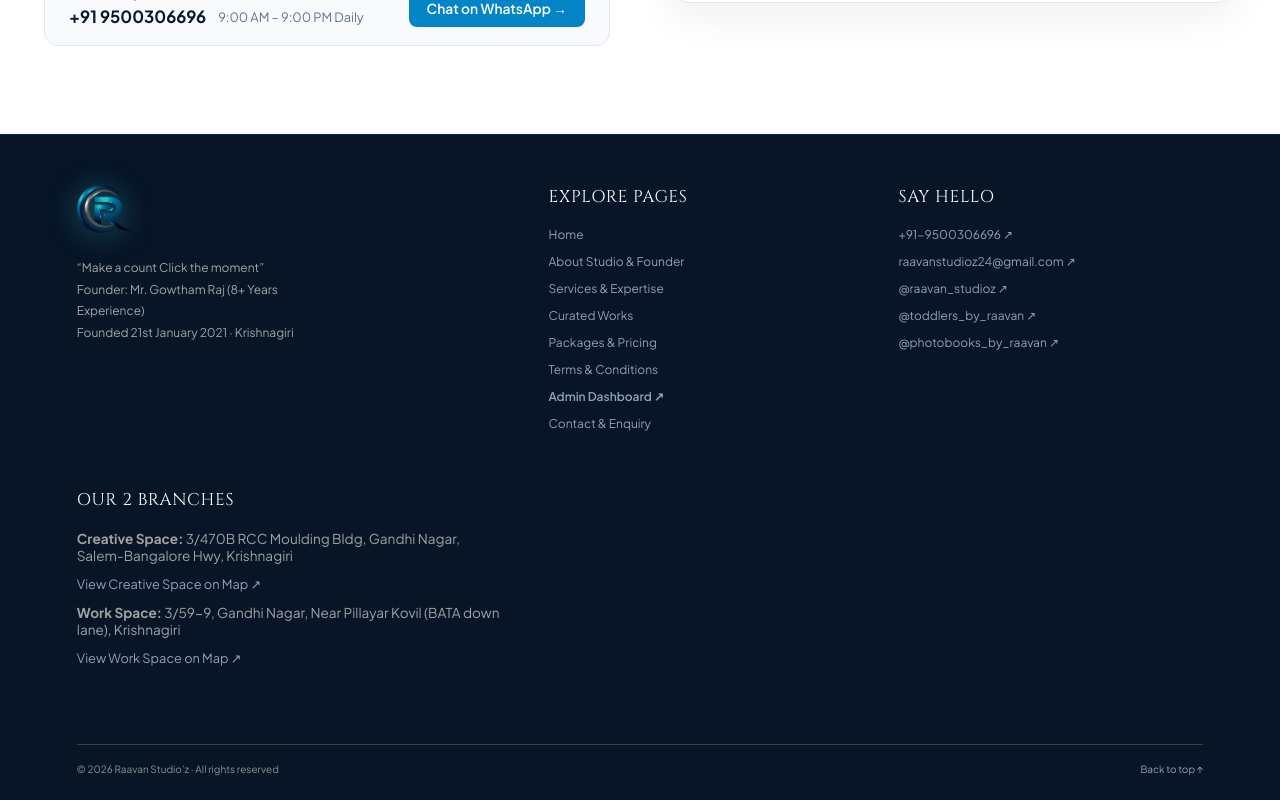
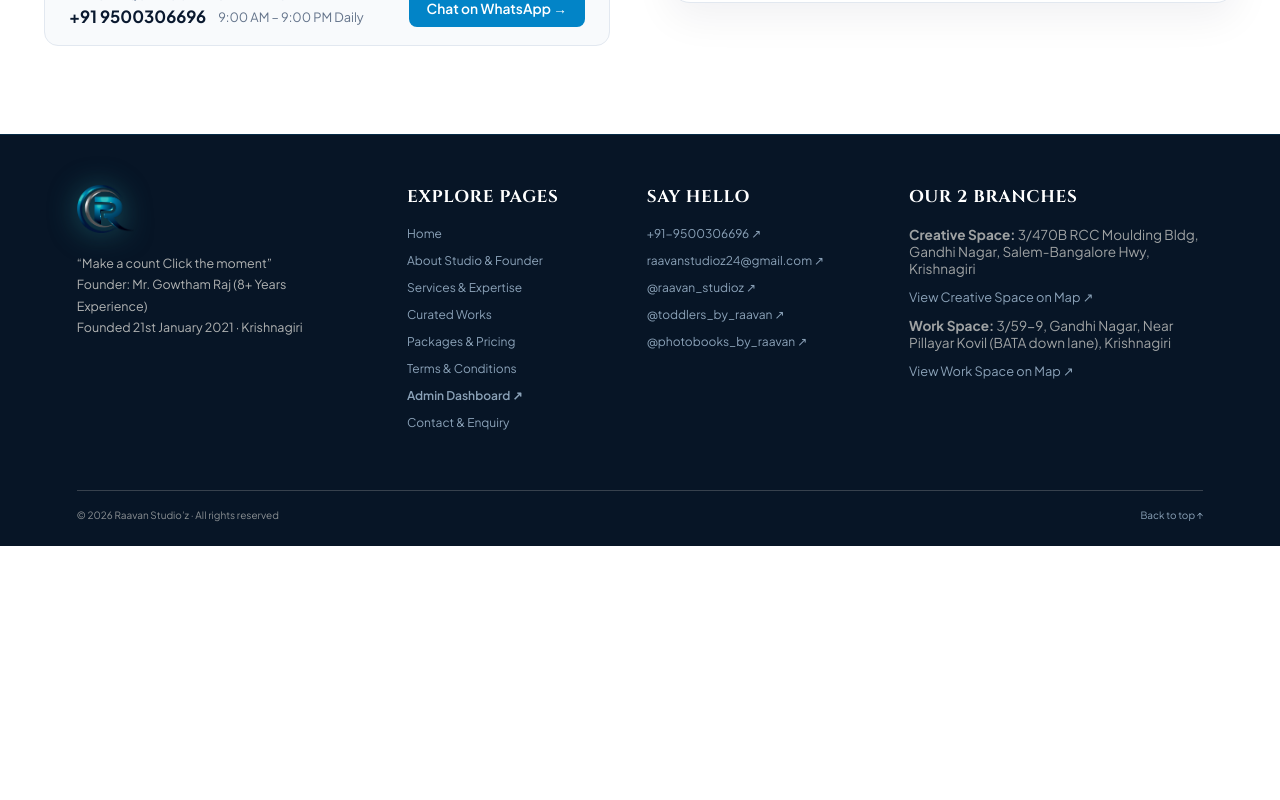
Before and after one commit to ramram128/raavan-public, a React (Vite) app in the folder frontend/: page / in a window 1280 px wide. Shown: the part 6717-7517 px from the top of the page. After the commit the page ends 7263 px from the top, so only its background shows below. Built offline with nearby package versions, Linux system fonts and the light colour scheme; a web font is replaced by a local one.

Commit message:
style: set footer columns to single row 4-column layout

```diff
--- a/frontend/src/styles.css
+++ b/frontend/src/styles.css
@@ -405,15 +405,16 @@ h1, h2, h3, p { margin-top: 0; }
 footer { background: var(--footer); color: #f4f7fa; padding: 50px 6vw 25px; }
 .footer-main {
   display: grid;
-  gap: 45px;
-  grid-template-columns: 1.4fr 1fr 1fr;
+  gap: 36px;
+  grid-template-columns: 1.3fr 0.9fr 1fr 1.3fr;
   margin: 0 auto;
   max-width: 1320px;
-  padding-bottom: 66px;
+  padding-bottom: 48px;
+  align-items: start;
 }
 .footer-brand { font: italic 30px/1 var(--serif); }
-.footer-tagline { color: rgba(243,240,233,.66); font-size: 12px; line-height: 1.8; margin: 20px 0 0; max-width: 220px; }
-.footer-column h3 { font-size: 10px; font-weight: 500; letter-spacing: .14em; margin-bottom: 19px; text-transform: uppercase; }
+.footer-tagline { color: rgba(243,240,233,.72); font-size: 12.5px; line-height: 1.7; margin: 16px 0 0; max-width: 280px; }
+.footer-column h3 { font-size: 11px; font-weight: 700; letter-spacing: .12em; margin-bottom: 18px; text-transform: uppercase; color: #38bdf8; }
 .footer-column a, .footer-column > span { color: rgba(243,240,233,.76); display: block; font-size: 12px; margin: 0 0 12px; width: fit-content; }
 .footer-column a:hover, .footer-bottom a:hover { color: white; }
 .footer-bottom {
```
